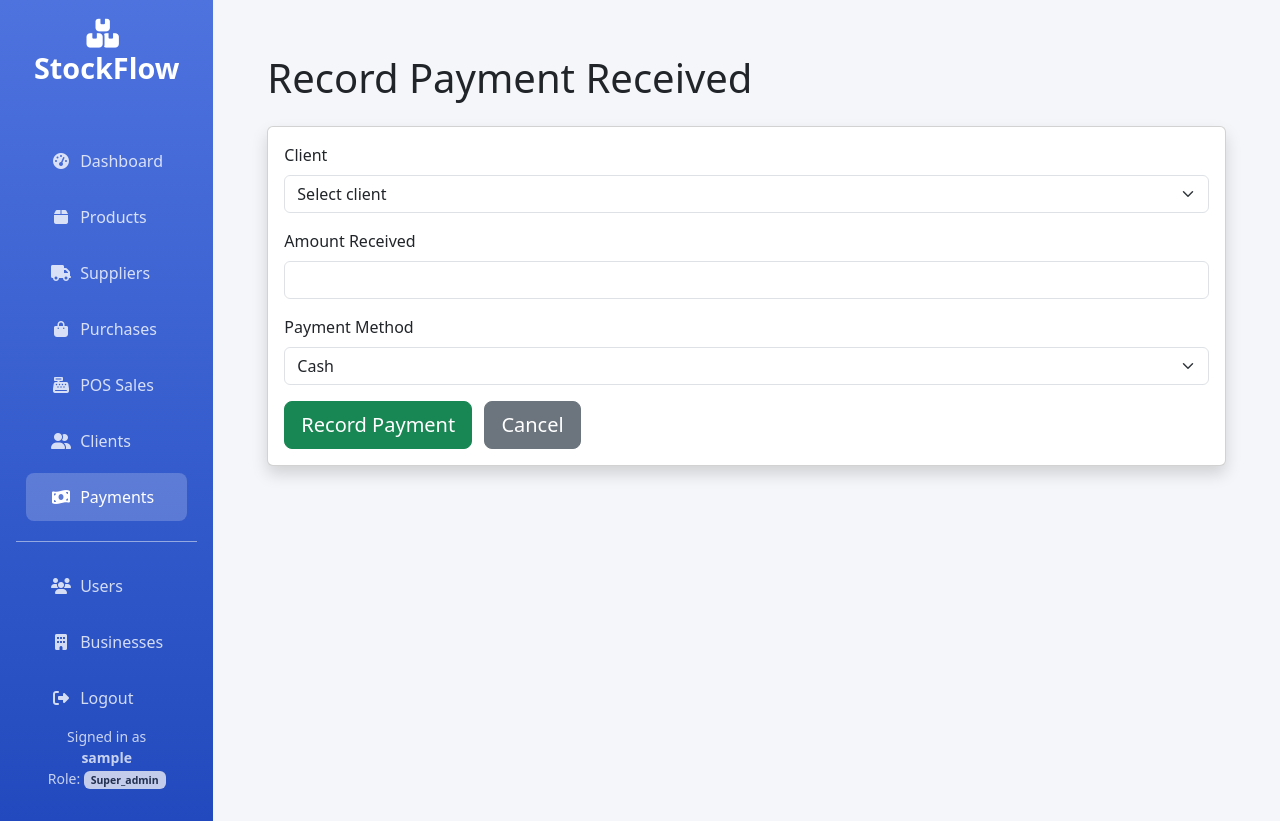
After one commit to VINN5/StockFlow, a Flask app: page /payments/new in a window 1280 px wide. The commit adds this page. Run offline with Flask 3, Linux system fonts and the light colour scheme; the visitor is signed in with stand-in values (Sample User, id 1); data that the repository does not hold is empty.

Commit message:
Add payments page: record money received from clients with automatic balance update

```diff
--- a/backend/app.py
+++ b/backend/app.py
@@ -15,6 +15,7 @@ from .routes.purchases import bp as purchases_bp
 from .routes.pos import bp as pos_bp
 from .routes.sales import bp as sales_bp
 from .routes.clients import bp as clients_bp
+from .routes.payments import bp as payments_bp
 
 
 app = Flask(
@@ -37,6 +38,7 @@ app.register_blueprint(purchases_bp)
 app.register_blueprint(pos_bp)
 app.register_blueprint(sales_bp)
 app.register_blueprint(clients_bp)
+app.register_blueprint(payments_bp)
 
 def get_business_query():
     """Return MongoDB query filter for business_id based on user role"""
--- /dev/null
+++ b/backend/routes/payments.py
@@ -0,0 +1,89 @@
+from flask import Blueprint, render_template, request, redirect, url_for, flash, session, current_app
+from bson.objectid import ObjectId
+from datetime import datetime
+
+bp = Blueprint('payments', __name__, url_prefix='/payments')
+
+def get_business_query():
+    if session.get('role') == 'super_admin':
+        return {}
+    business_id = session.get('business_id')
+    if business_id:
+        try:
+            return {"business_id": ObjectId(business_id)}
+        except:
+            return {}
+    return {}
+
+@bp.route('/')
+def index():
+    if 'user_id' not in session:
+        return redirect(url_for('login'))
+
+    query = get_business_query()
+    payments = list(current_app.db.payments.find(query).sort("date", -1))
+
+
+    client_ids = {p['client_id'] for p in payments if 'client_id' in p}
+    clients = {}
+    if client_ids:
+        clients = {str(c['_id']): c['name'] for c in current_app.db.clients.find({"_id": {"$in": list(client_ids)}})}
+
+    for payment in payments:
+        payment['client_name'] = clients.get(str(payment['client_id']), 'Unknown')
+
+    return render_template('payments.html', payments=payments)
+
+@bp.route('/add', methods=['POST'])
+def add():
+    if 'user_id' not in session:
+        return redirect(url_for('login'))
+
+    try:
+        client_id = ObjectId(request.form['client_id'])
+        amount = float(request.form['amount'])
+        method = request.form.get('method', 'Cash')
+    except:
+        flash('Invalid input', 'danger')
+        return redirect(url_for('payments.index'))
+
+    if amount <= 0:
+        flash('Amount must be greater than zero', 'danger')
+        return redirect(url_for('payments.index'))
+
+
+    result = current_app.db.clients.update_one(
+        {"_id": client_id},
+        {"$inc": {"balance": -amount}}
+    )
+
+    if result.modified_count == 0:
+        flash('Client not found or no change', 'danger')
+        return redirect(url_for('payments.index'))
+
+
+    payment = {
+        "client_id": client_id,
+        "amount": amount,
+        "method": method,
+        "date": datetime.utcnow(),
+        "recorded_by": session['username']
+    }
+
+    if session.get('role') != 'super_admin':
+        business_id = session.get('business_id')
+        if business_id:
+            payment['business_id'] = ObjectId(business_id)
+
+    current_app.db.payments.insert_one(payment)
+    flash(f'Payment of KSh {amount:.2f} from client recorded!', 'success')
+    return redirect(url_for('payments.index'))
+
+@bp.route('/new')
+def new():
+    if 'user_id' not in session:
+        return redirect(url_for('login'))
+
+    query = get_business_query()
+    clients = list(current_app.db.clients.find(query).sort("name", 1))
+    return render_template('payment_new.html', clients=clients)
--- a/frontend/templates/base.html
+++ b/frontend/templates/base.html
@@ -92,23 +92,30 @@
                     <i class="fas fa-cash-register"></i> POS Sales
                 </a>
 
-                <!-- Clients link: visible to admin and super_admin -->
+
                 {% if session.role in ['admin', 'super_admin'] %}
                 <a class="nav-link {% if request.path.startswith('/clients') %}active{% endif %}" href="/clients">
                     <i class="fas fa-user-friends"></i> Clients
                 </a>
                 {% endif %}
 
+
+                {% if session.role in ['admin', 'super_admin'] %}
+                <a class="nav-link {% if request.path.startswith('/payments') %}active{% endif %}" href="/payments">
+                    <i class="fas fa-money-bill-wave"></i> Payments
+                </a>
+                {% endif %}
+
                 <hr class="border-light opacity-50">
 
-                <!-- Users link: visible to admin and super_admin -->
+
                 {% if session.role in ['admin', 'super_admin'] %}
                 <a class="nav-link {% if request.path.startswith('/users') %}active{% endif %}" href="/users">
                     <i class="fas fa-users"></i> Users
                 </a>
                 {% endif %}
 
-                <!-- Businesses link: ONLY for super_admin -->
+
                 {% if session.role == 'super_admin' %}
                 <a class="nav-link {% if request.path.startswith('/businesses') %}active{% endif %}" href="{{ url_for('businesses') }}">
                     <i class="fas fa-building"></i> Businesses
--- /dev/null
+++ b/frontend/templates/payment_new.html
@@ -0,0 +1,43 @@
+{% extends "base.html" %}
+
+{% block title %}Record Payment - StockFlow{% endblock %}
+
+{% block content %}
+<div class="container mt-4">
+    <h1 class="mb-4">Record Payment Received</h1>
+
+    <div class="card shadow">
+        <div class="card-body">
+            <form method="POST" action="{{ url_for('payments.add') }}">
+                <div class="mb-3">
+                    <label class="form-label">Client</label>
+                    <select name="client_id" class="form-select" required>
+                        <option value="">Select client</option>
+                        {% for client in clients %}
+                        <option value="{{ client._id }}">{{ client.name }} (Balance: KSh {{ "%.2f"|format(client.balance) }})</option>
+                        {% endfor %}
+                    </select>
+                </div>
+
+                <div class="mb-3">
+                    <label class="form-label">Amount Received</label>
+                    <input type="number" name="amount" step="0.01" class="form-control" required min="0.01">
+                </div>
+
+                <div class="mb-3">
+                    <label class="form-label">Payment Method</label>
+                    <select name="method" class="form-select">
+                        <option value="Cash">Cash</option>
+                        <option value="M-Pesa">M-Pesa</option>
+                        <option value="Bank">Bank Transfer</option>
+                        <option value="Cheque">Cheque</option>
+                    </select>
+                </div>
+
+                <button type="submit" class="btn btn-success btn-lg">Record Payment</button>
+                <a href="{{ url_for('payments.index') }}" class="btn btn-secondary btn-lg ms-2">Cancel</a>
+            </form>
+        </div>
+    </div>
+</div>
+{% endblock %}
```
Also changed, not shown: frontend/templates/payments.html (added, +44 -0 lines).
